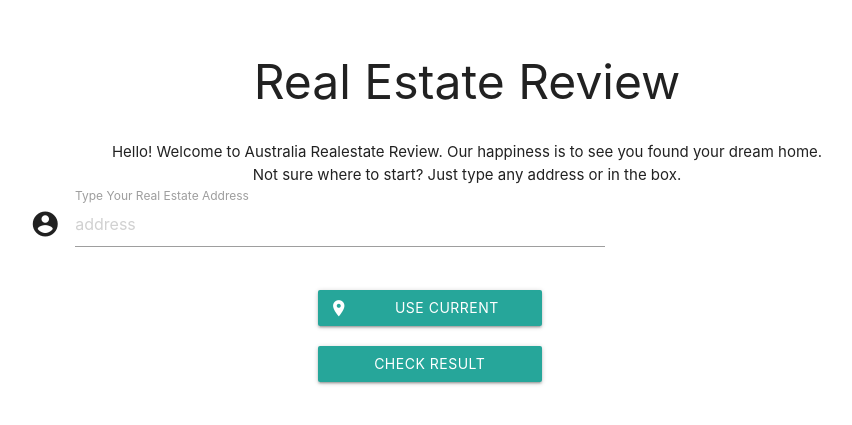
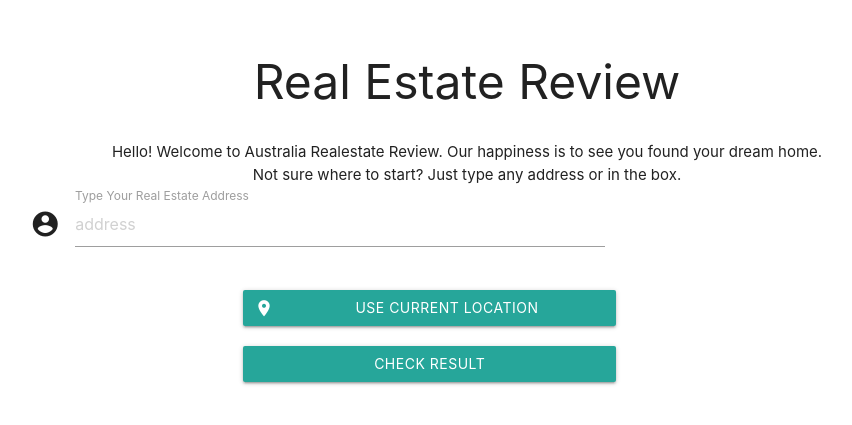
Before and after one commit to aureview/aureview.github.io, a plain HTML site: page index.html in a window 1280 px wide. Shown: the whole page, without its empty margins (173-1025 px from the left). Drawn offline with nearby package versions, Linux system fonts and the light colour scheme.

Commit message:
change button

```diff
--- a/index.html
+++ b/index.html
@@ -38,10 +38,10 @@
                 </div>
             </div>
             <div class="row">
-                <a class="offset-m4 col m3 offset-s2 s8 btn waves-effect waves-light" ng-click="getPos()"><i class="material-icons left">location_on</i>Use Current Location</a>
+                <a class="offset-m3 col m5 offset-s1 s10 btn waves-effect waves-light" ng-click="getPos()"><i class="material-icons left">location_on</i>Use Current Location</a>
             </div>
             <div class="row">
-                <button id="submitButton" class="offset-m4 col m3 offset-s2 s8 btn waves-effect waves-light" type="submit">Check Result
+                <button id="submitButton" class="offset-m3 col m5 offset-s1 s10 btn waves-effect waves-light" type="submit">Check Result
             </div>
             <div class="row">
                 <div class="progress" ng-show="is_loading">
```
